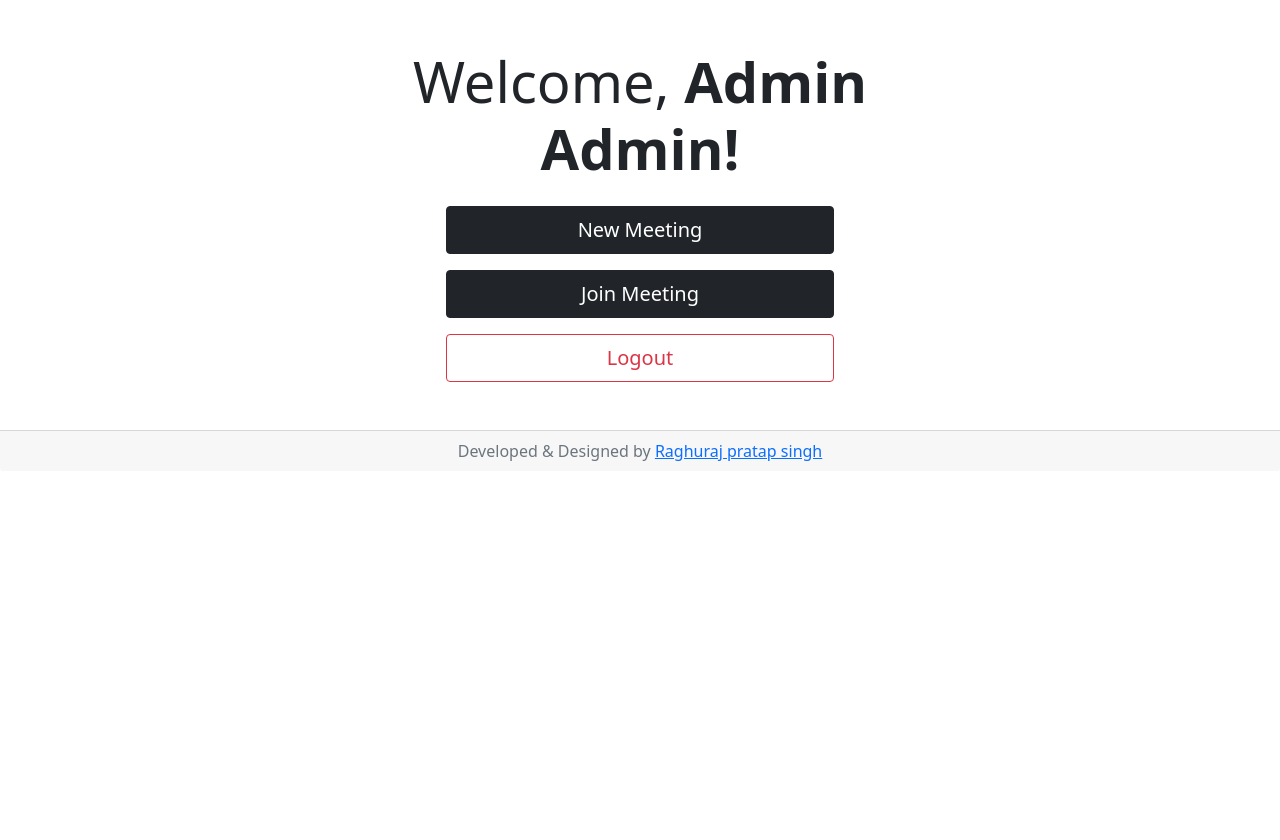
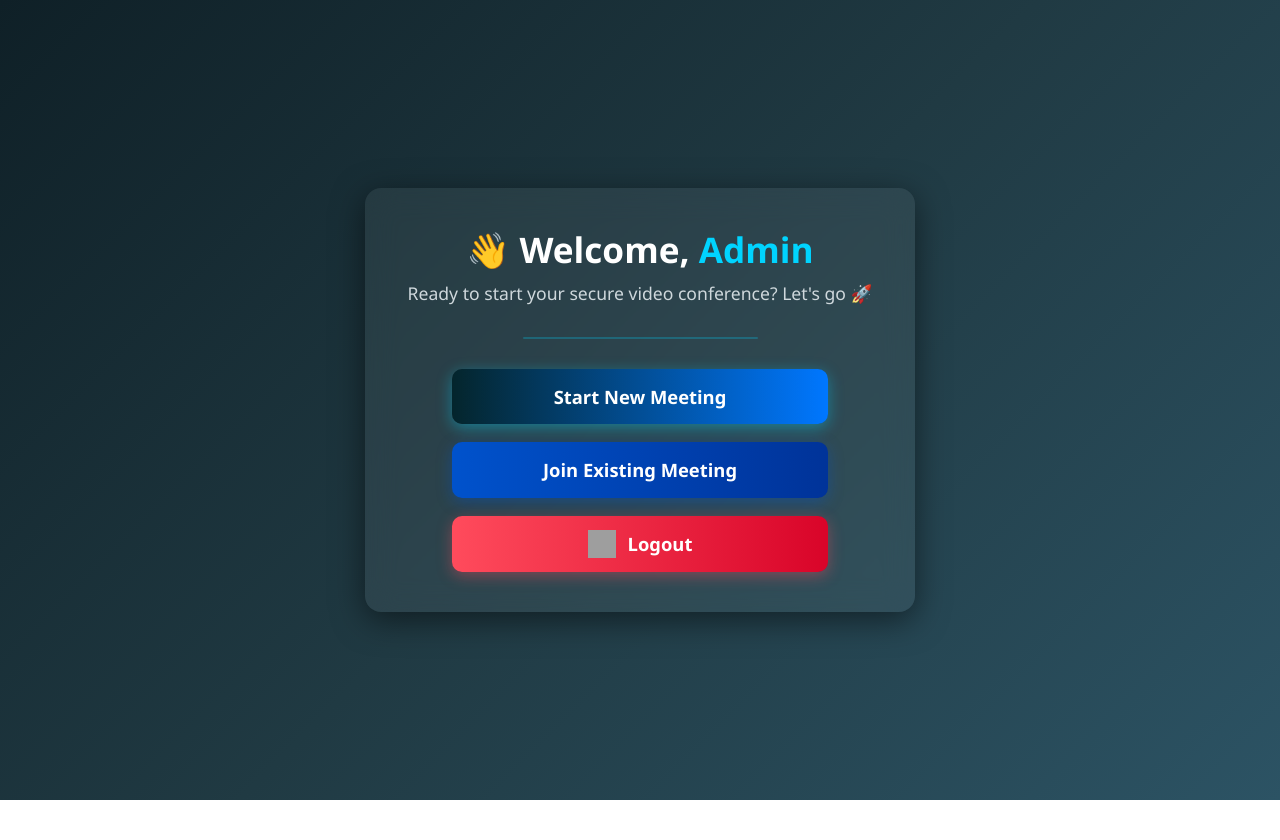
Before and after one commit to kaambharosa/VideoConf, a Django app: page /dashboard/ in a window 1280 px wide. Shown: the top 840 px of the page. Before the commit the page ends 461 px from the top, so only its background shows below. Run offline with Django 4.2, Linux system fonts and the light colour scheme; a user stored in the database is signed in; grey boxes are pictures that could not be loaded.

Commit message:
Update dashboard.html

```diff
--- a/VideoConf/conference/templates/conference/dashboard.html
+++ b/VideoConf/conference/templates/conference/dashboard.html
@@ -1,17 +1,134 @@
 {% extends 'base.html' %}
 
 {% block content %}
-  <div class="container">
-    <div class="col-md-6 offset-md-3">
-      <h1 class="mb-4 mt-5 text-center display-4">Welcome, <span class="text-dark fw-bold">{{ request.user.get_full_name|title }}!</span></h1>
-      <div class="row justify-content-center">
-        <a href="{% url 'meeting' %}" class="btn btn-dark fs-5 col-8 py-2 mb-3">New Meeting</a>
-        <a href="{% url 'join_room' %}" class="btn btn-dark fs-5 col-8 py-2 mb-3">Join Meeting</a>
-        <form method="POST" action="{% url 'logout' %}" class="text-center p-0">
-          {% csrf_token %}
-          <input type="submit" class="btn btn-outline-danger fs-5 col-8 py-2" value="Logout">
-        </form>
-      </div>
+<div style="
+    min-height: 100vh;
+    display: flex;
+    justify-content: center;
+    align-items: center;
+    background: linear-gradient(135deg, #0f2027, #203a43, #2c5364);
+    padding: 20px;
+    font-family: 'Segoe UI', sans-serif;
+">
+    <div style="
+        background-color: rgba(255, 255, 255, 0.06);
+        backdrop-filter: blur(15px);
+        padding: 40px;
+        border-radius: 16px;
+        box-shadow: 0 8px 32px rgba(0, 0, 0, 0.5);
+        text-align: center;
+        max-width: 550px;
+        width: 100%;
+        transition: transform 0.3s ease;
+    ">
+        <!-- Welcome Title -->
+        <h1 style="
+            font-size: 2.2rem;
+            font-weight: 700;
+            color: #fff;
+            margin-bottom: 10px;
+        ">
+            👋 Welcome,
+            <span style="color: #00d4ff;">
+  {{ request.user.email|cut:"@gmail.com"|title }}
+</span>
+
+        </h1>
+        <p style="
+            font-size: 1.1rem;
+            color: #cfd8dc;
+            margin-bottom: 30px;
+        ">
+            Ready to start your secure video conference? Let's go 🚀
+        </p>
+
+        <!-- Divider -->
+        <hr style="
+            border: none;
+            height: 2px;
+            background: #00d4ff;
+            width: 50%;
+            margin: 0 auto 30px auto;
+            border-radius: 5px;
+        ">
+
+        <!-- Buttons Section -->
+        <div style="display: flex; flex-direction: column; gap: 18px; align-items: center;">
+
+            <!-- New Meeting Button -->
+            <a href="{% url 'meeting' %}" style="
+                display: flex;
+                align-items: center;
+                justify-content: center;
+                gap: 12px;
+                text-decoration: none;
+                background: linear-gradient(90deg, #04252cff, #0077ff);
+                color: white;
+                padding: 14px;
+                border-radius: 10px;
+                box-shadow: 0 4px 15px rgba(0, 212, 255, 0.4);
+                transition: transform 0.2s ease, box-shadow 0.2s ease;
+                font-size: 1.15rem;
+                font-weight: 600;
+                width: 80%;
+            "
+            onmouseover="this.style.transform='scale(1.05)'"
+            onmouseout="this.style.transform='scale(1)'">
+
+                Start New Meeting
+            </a>
+
+            <!-- Join Meeting Button -->
+            <a href="{% url 'join_room' %}" style="
+                display: flex;
+                align-items: center;
+                justify-content: center;
+                gap: 12px;
+                text-decoration: none;
+                background: linear-gradient(90deg, #0052cc, #003399);
+                color: white;
+                padding: 14px;
+                border-radius: 10px;
+                box-shadow: 0 4px 15px rgba(0, 82, 204, 0.4);
+                transition: transform 0.2s ease, box-shadow 0.2s ease;
+                font-size: 1.15rem;
+                font-weight: 600;
+                width: 80%;
+            "
+            onmouseover="this.style.transform='scale(1.05)'"
+            onmouseout="this.style.transform='scale(1)'">
+
+                Join Existing Meeting
+            </a>
+
+            <!-- Logout Button -->
+            <form method="POST" action="{% url 'logout' %}" style="width: 80%; margin: 0;">
+                {% csrf_token %}
+                <button type="submit" style="
+                    display: flex;
+                    align-items: center;
+                    justify-content: center;
+                    gap: 12px;
+                    background: linear-gradient(90deg, #ff4b5c, #d90429);
+                    color: white;
+                    padding: 14px;
+                    border: none;
+                    border-radius: 10px;
+                    box-shadow: 0 4px 15px rgba(255, 75, 92, 0.4);
+                    font-size: 1.15rem;
+                    font-weight: 600;
+                    width: 100%;
+                    cursor: pointer;
+                    transition: transform 0.2s ease, box-shadow 0.2s ease;
+                "
+                onmouseover="this.style.transform='scale(1.05)'"
+                onmouseout="this.style.transform='scale(1)'">
+                    <img src="https://cdn-icons-png.flaticon.com/512/1828/1828479.png"
+                         alt="Logout" style="width: 28px; height: 28px;">
+                    Logout
+                </button>
+            </form>
+        </div>
     </div>
-  </div>
+</div>
 {% endblock %}
```
